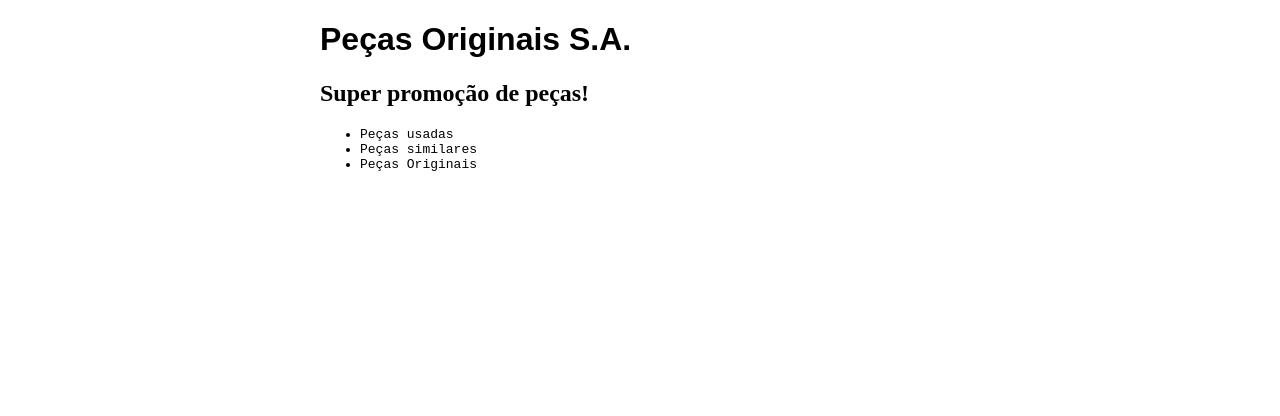
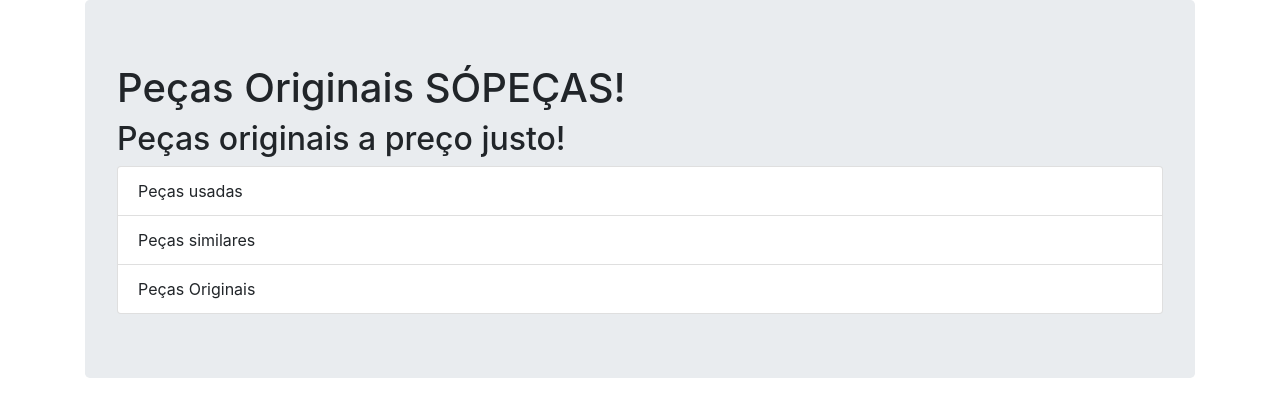
Before and after one commit to serjus-dev/autopecas, a plain HTML site: page index.html in a window 1280 px wide. Drawn offline with nearby package versions, Linux system fonts and the light colour scheme.

Commit message:
Adicionado Boostrap

```diff
--- a/index.html
+++ b/index.html
@@ -2,21 +2,45 @@
 <html>
 	<head>
 		<meta charset="utf-8">
+		<meta http-equiv="X-UA-Compatible" content="IE=edge">
 		<meta name="description" content="Peças Online">
 		<meta name="keywords" content="peças similar">
+		<meta name="viewport" content="width=device-width, initial-scale=1, shrink-to-fit=no">
+	<!-- Estas 3 meta tags devem ser as primeiras na seção head as demais vem depois -->
+		<link rel="stylesheet" href="https://stackpath.bootstrapcdn.com/bootstrap/4.1.3/css/bootstrap.min.css" integrity="sha384-MCw98/SFnGE8fJT3GXwEOngsV7Zt27NXFoaoApmYm81iuXoPkFOJwJ8ERdknLPMO" crossorigin="anonymous">
+
 		<title>Conserto Peças</title>
+		<script src="js/principal.js"></script>
 
-		<link rel="stylesheet" href="principal.css">
-		<script src="js/principal.js"></script>
 	</head>
-	<body onload="trocaBanner();">
-		<h1>Peças Originais S.A.</h1>
-		<h2 id="mensagem"></h2>
-		<ul>
-			<li>Peças usadas</li>
-			<li>Peças similares</li>
-			<li>Peças Originais</li>
-		</ul>
+
+	<body>
+
+		<div class="container">
+
+			<div class="jumbotron">
+
+				<h1>Peças Originais SÓPEÇAS!</h1>
+
+				<h2 id="mensagem"></h2>
+
+				<ul class="list-group">
+
+					<li class="list-group-item">
+							Peças usadas
+					</li>
+
+					<li class="list-group-item">
+							Peças similares
+					</li>
+
+					<li class="list-group-item">
+							Peças Originais
+					</li>
+				</ul>
+			</div>
+		</div>
 
 	</body>
+
 </html>
--- a/principal.css
+++ /dev/null
@@ -1,14 +0,0 @@
-body{
-	width: 50%;
-	margin: auto;
-}
-
-
-h1{
-	font-family: sans-serif;
-
-}
-
-li{
-	font-family: monospace;
-}
```
